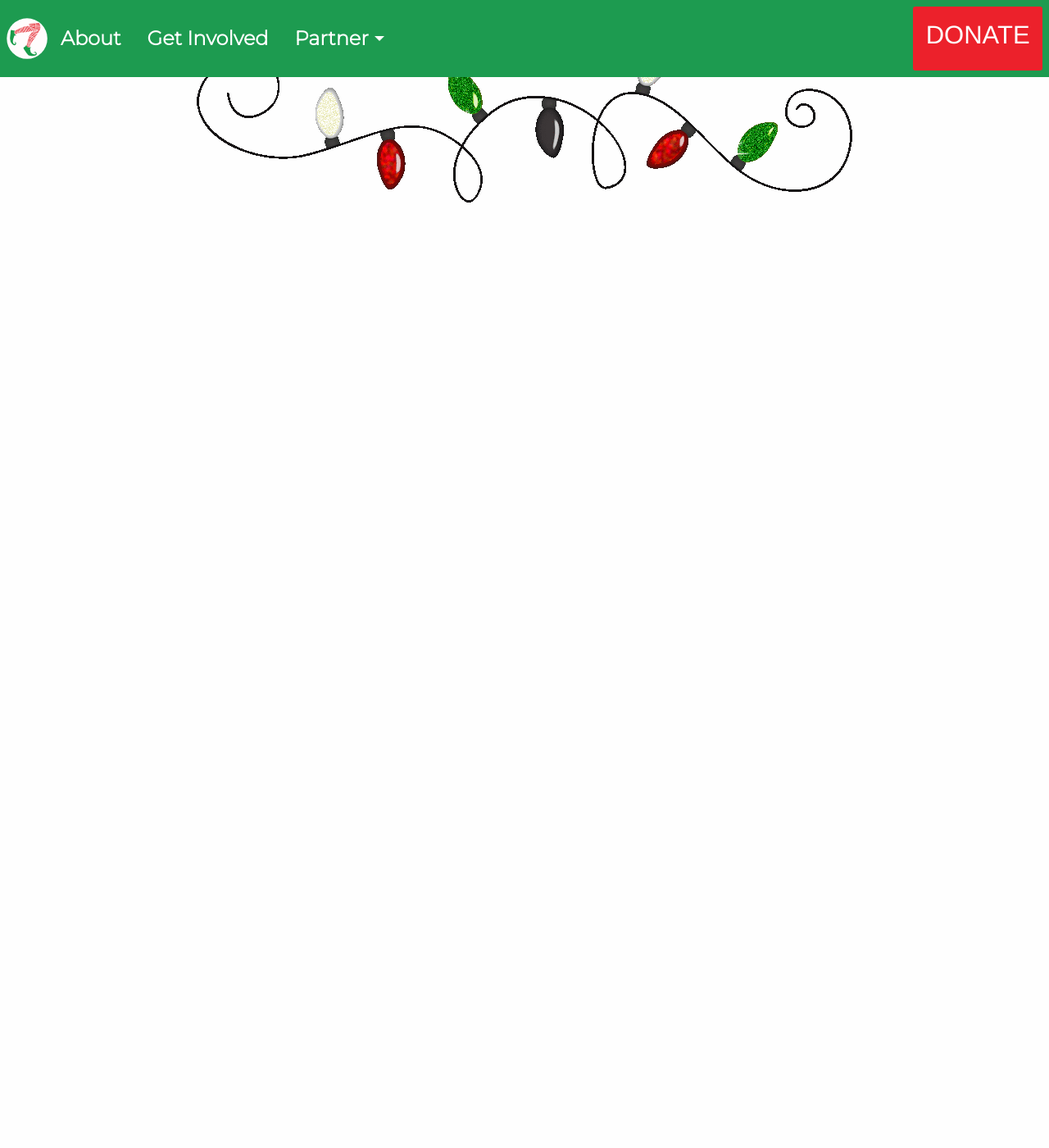
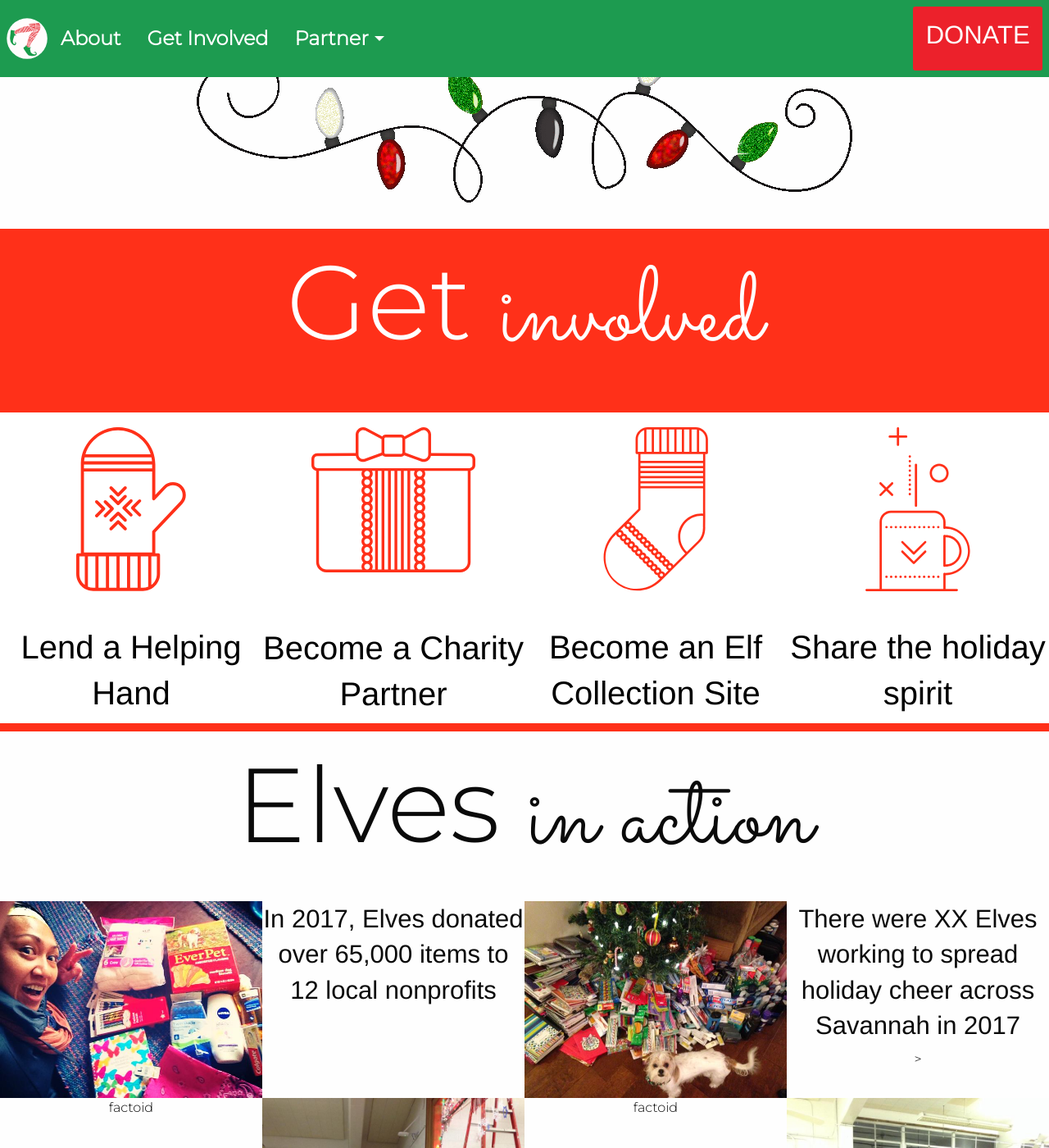
Before and after one commit to egomadking/elfontherun, a Jekyll site: the page built from index.md, in a window 1280 px wide and 1400 px high, scrolled down 748 px. Shown: the whole window at 82% size. Built offline with Jekyll 4.4.1, drawn with Linux system fonts in a browser that asks for light colours; before the commit the page ends 995 px from its top, so only the background shows below that.

Commit message:
added: twinkle-gif, get-involved, elves-in-action,

```diff
--- a/_layouts/index.html
+++ b/_layouts/index.html
@@ -5,18 +5,108 @@
 <body>
 
   {%include header.html%}
+  <!-- begin hero marquee-->
   <div id="marquee" class="grid-x">
     <canvas id="snow"></canvas>
   </div>
+  <!-- end hero marquee-->
+  <!-- begin main content-->
   <div class="grid-x">
-
+    <!-- begin mission-->
     <div class="cell text-center">
-      <h1 class="mission"><span class="mission-pre">Our</span> <span class="mission-suffix">Mission</span></h1>
+      <h1 class="mission">
+        <span class="mission-pre">Our</span>
+        <span class="mission-suffix">Mission</span>
+      </h1>
       <h2 class="mission-sub">Making community engagement on a local level fun</h2>
     </div>
-    <div class="cell text-center">
+
+    <div class="cell text-center twinkle-container">
       <img src="/images/twinkleLights.gif" alt="twinkling Christmas lights">
     </div>
+
+    <!-- end mission -->
+    <!-- begin get invovled -->
+
+    <div class="cell text-center get-involved grid-x">
+      <div class="cell">
+        <h1>
+          <span class="mission-pre">Get</span>
+          <span class="mission-suffix">involved</span>
+        </h1>
+      </div>
+      <div class="cell small-6 medium-3 get-involved--link-container">
+        <a href="#">
+          <img src="/images/mitten.svg" alt="join link icon" class="get-involved--link-icon">
+        </a>
+        <h2>Lend a Helping Hand</h2>
+      </div>
+      <div class="cell small-6 medium-3 get-involved--link-container">
+        <a href="partner.html">
+          <img src="/images/present.svg" alt="become a charity partner link icon" class="get-involved--link-icon">
+        </a>
+        <br>
+        <br>
+        <h2>Become a Charity Partner</h2>
+      </div>
+      <div class="cell small-6 medium-3 get-involved--link-container">
+        <a href="get-involved.html#collection">
+          <img src="/images/stocking.svg" alt="become an elf collection site link icon" class="get-involved--link-icon">
+        </a>
+        <h2>Become an Elf Collection Site</h2>
+      </div>
+      <div class="cell small-6 medium-3 get-involved--link-container">
+        <a href="get-involved.html#share">
+          <img src="/images/mug.svg" alt="share the holiday spirit link icon" class="get-involved--link-icon">
+        </a>
+        <h2>Share the holiday spirit</h2>
+      </div>
+    </div>
+
+    <!-- end get invovled -->
+    <!-- begin elves in action-->
+
+    <div class="cell text-center elves-in-action grid-x">
+      <div class="cell">
+        <h1>
+          <span class="mission-pre">Elves</span>
+          <span class="mission-suffix">in action</span>
+        </h1>
+      </div>
+      <div class="cell small-6 medium-3 -in-action-pic-container">
+        <img src="/images/in-action-01.jpg" alt="elf in action">
+      </div>
+      <div class="cell small-6 medium-3">
+        <h3>In 2017, Elves donated over 65,000 items to 12 local nonprofits</h3>
+      </div>
+      <div class="cell small-6 medium-3 -in-action-pic-container">
+        <img src="/images/in-action-02.jpg" alt="elf in action">
+      </div>
+      <div class="cell small-6 medium-3">
+        <h3>There were XX Elves working to spread holiday cheer across Savannah in 2017</h3>></div>
+      <div class="cell small-6 medium-3">factoid</div>
+      <div class="cell small-6 medium-3 -in-action-pic-container">
+        <img src="/images/in-action-03.jpg" alt="elf in action">
+      </div>
+      <div class="cell small-6 medium-3">factoid</div>
+      <div class="cell small-6 medium-3 -in-action-pic-container">
+        <img src="/images/in-action-04.jpg" alt="elf in action">
+      </div>
+      <div class="cell small-6 medium-3 -in-action-pic-container">
+        <img src="/images/in-action-05.jpg" alt="elf in action">
+      </div>
+      <div class="cell small-6 medium-3">factoid</div>
+      <div class="cell small-6 medium-3 -in-action-pic-container">
+        <img src="/images/in-action-06.jpg" alt="elf in action">
+      </div>
+      <div class="cell small-6 medium-3">factoid</div>
+    </div>
+
+    <!-- end elves in action-->
+    <!-- begin upcoming events-->
+
+
+  </div>
   </div>
   {%include footer.html%} {%include footer-scripts.html%}
 
```
